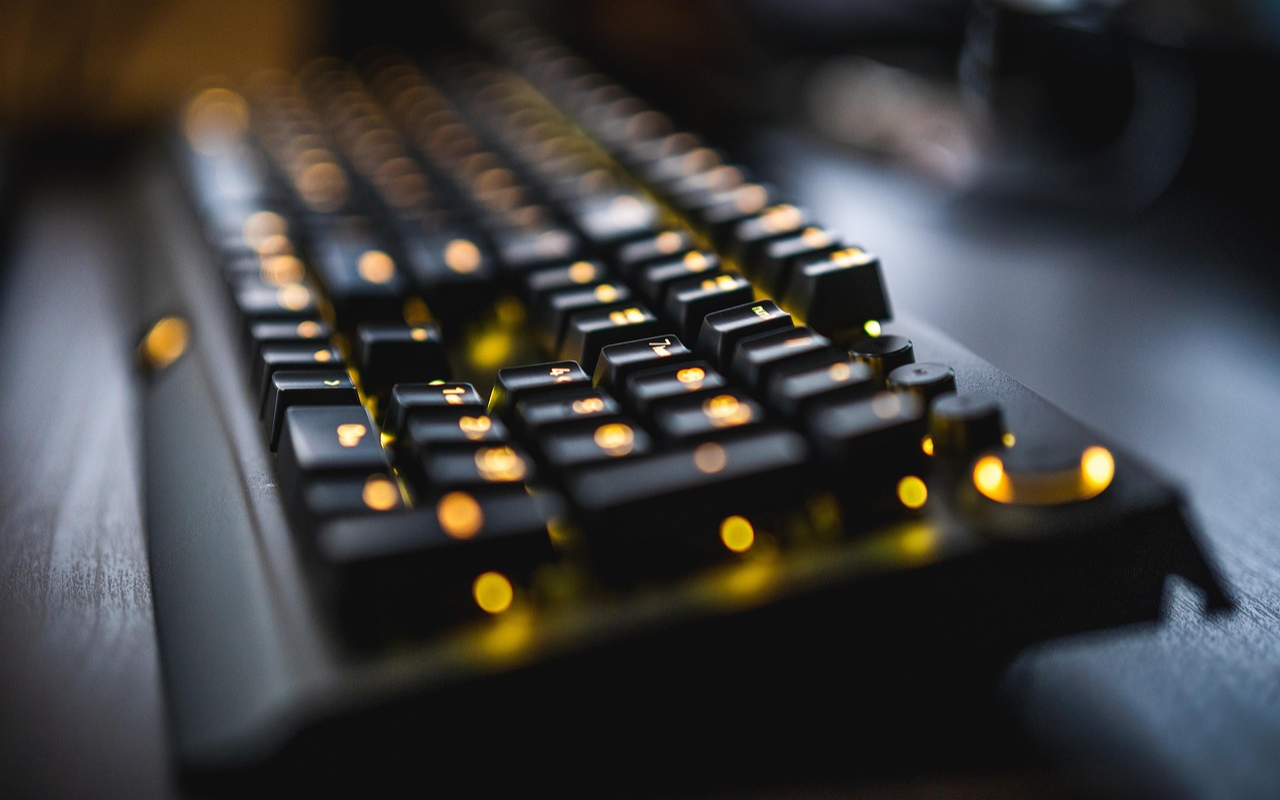
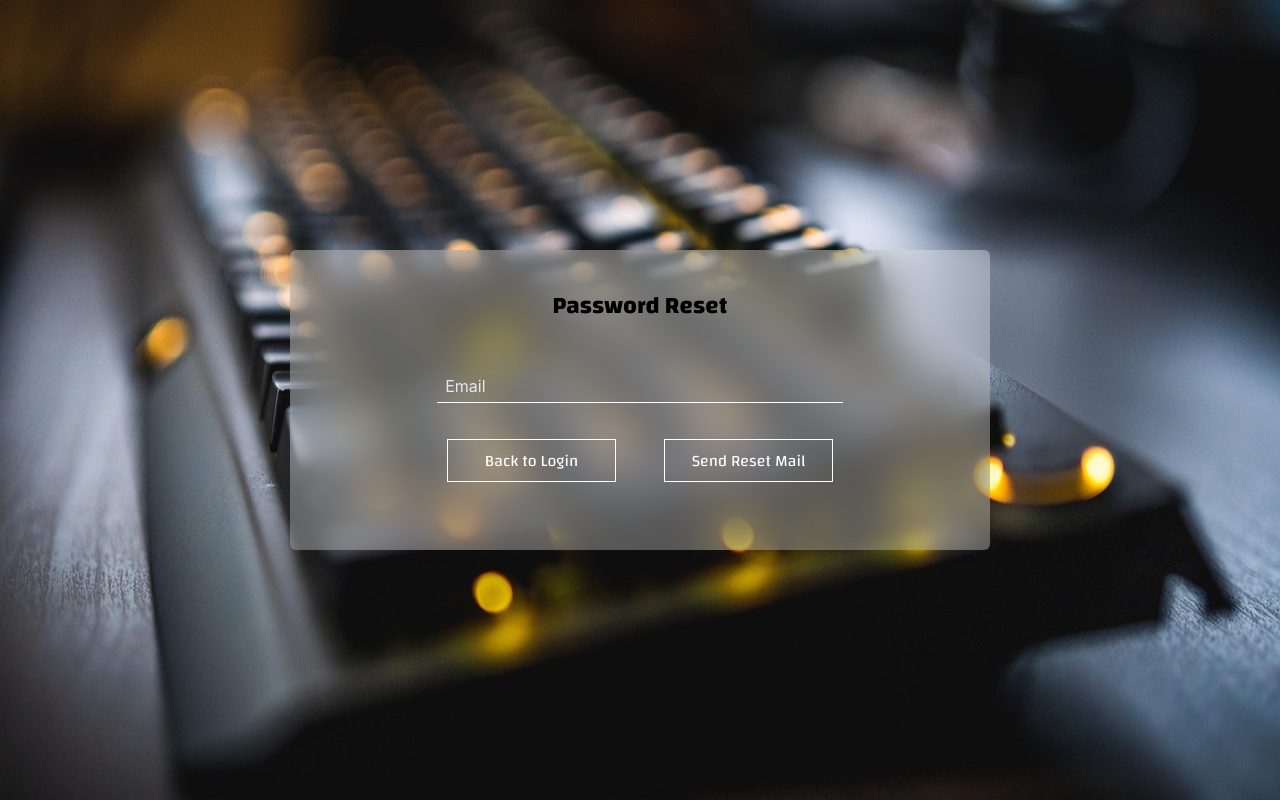
Before and after one commit to i-am-misaki/progress_tracking_app, a React (Vite) app in the folder frontend/: page /password-reset in a window 1280 px wide. Before the commit this address had no page. Built offline with nearby package versions, Linux system fonts and the light colour scheme.

Commit message:
FEATURE: リセットパスワード画面実装

```diff
--- a/frontend/src/App.tsx
+++ b/frontend/src/App.tsx
@@ -2,6 +2,7 @@ import { BrowserRouter, Routes, Route, Navigate } from 'react-router-dom';
 
 import Login from './pages/login.tsx';
 import ProjectProgressList from './pages/project_progress_list.tsx';
+import PasswordReset from './pages/password_reset.tsx';
 
 
 function App() {
@@ -10,6 +11,9 @@ function App() {
       <Routes>
         {/* ログイン画面 */}
         <Route path="/login" element={<Login />} />
+
+        {/* パスワードリセット画面 */}
+        <Route path="/password-reset" element={<PasswordReset />} />
 
         {/* 案件進捗一覧画面 */}
         <Route path="/projects" element={<ProjectProgressList />} />
--- a/frontend/src/pages/login.tsx
+++ b/frontend/src/pages/login.tsx
@@ -94,7 +94,7 @@ export default function Login() {
 
             <div className="flex flex-col w-full text-white">
               <button type="button" className="w-fit self-end cursor-pointer text-end hover:text-gray-700">
-                <span className="text-base" style={{ fontFamily: "'Changa', sans-serif" }}>Forget password ?</span>
+                <span className="text-base" style={{ fontFamily: "'Changa', sans-serif" }} onClick={() => navigate('/password-reset')}>Forget password ?</span>
               </button>
               <button type="button" className="w-fit self-end cursor-pointer text-end hover:text-gray-700">
                 <span className="text-base" style={{ fontFamily: "'Changa', sans-serif" }}>Sign Up</span>
--- /dev/null
+++ b/frontend/src/pages/password_reset.tsx
@@ -0,0 +1,64 @@
+import { useState } from 'react';
+import { useNavigate } from 'react-router-dom';
+
+import { EmailValidation } from '../libs/validation';
+
+
+export default function PasswordReset() {
+     const navigate = useNavigate();
+
+     const [email, setEmail] = useState('');
+     const [errMsg, setErrMsg] = useState('');
+
+     const handleSendResetMail = () => {
+        setErrMsg(""); // エラーをクリア
+
+        const emailValidation = EmailValidation(email);
+        if (!emailValidation.isValid) {
+            setErrMsg(emailValidation.message);
+        } else {
+            // パスワードリセットメール送信の処理をここに実装する
+            console.log("Send reset mail to:", email);
+        }
+     }
+
+
+     return (
+         <div className="h-screen w-screen flex justify-center items-center">
+             <div className="w-[700px] h-[300px] rounded-md inset-shadow-md inset-shadow-white-500/50 bg-white/30 backdrop-blur-xl py-6 px-3">
+                 <div className="flex flex-col gap-12 py-4">
+                     <div className="flex flex-col text-center gap-3">
+                        <h1 className="text-2xl font-bold" style={{ fontFamily: "'Changa', sans-serif" }}>Password Reset</h1>
+                        {/* エラーメッセージ */}
+                        <p id="err-msg" className="text-center text-yellow-300 h-6 whitespace-pre-wrap">{errMsg}</p>
+                        <div className="flex justify-center">
+                            <input
+                                type="email"
+                                placeholder="Email"
+                                value={email}
+                                onChange={(e) => setEmail(e.target.value)} // 入力された値をstateに保存
+                                className="w-3/5 px-2 py-1 border-b border-white text-white placeholder:text-slate-200 focus:outline-none bg-transparent"
+                                />
+                        </div>
+                        <div className="flex justify-center gap-12 items-center">
+                            <button
+                                type="button"
+                                onClick={() => navigate('/login')}
+                                className="group w-1/4 border border-white py-2 px-4 mt-6 cursor-pointer hover:bg-white transition-colors"
+                                >
+                                <span className="text-white group-hover:text-slate-700" style={{ fontFamily: "'Changa', sans-serif" }}>Back to Login</span>
+                            </button>
+                            <button
+                                type="button"
+                                onClick={handleSendResetMail}
+                                className="group w-1/4 border border-white py-2 px-4 mt-6 cursor-pointer hover:bg-white transition-colors"
+                                >
+                                <span className="text-white group-hover:text-slate-700" style={{ fontFamily: "'Changa', sans-serif" }}>Send Reset Mail</span>
+                            </button>
+                        </div>
+                     </div>
+                 </div>
+             </div>
+         </div>
+     );
+ }
```
Also changed, not shown: 1 other file (tests, documents, lock files or other folders).
